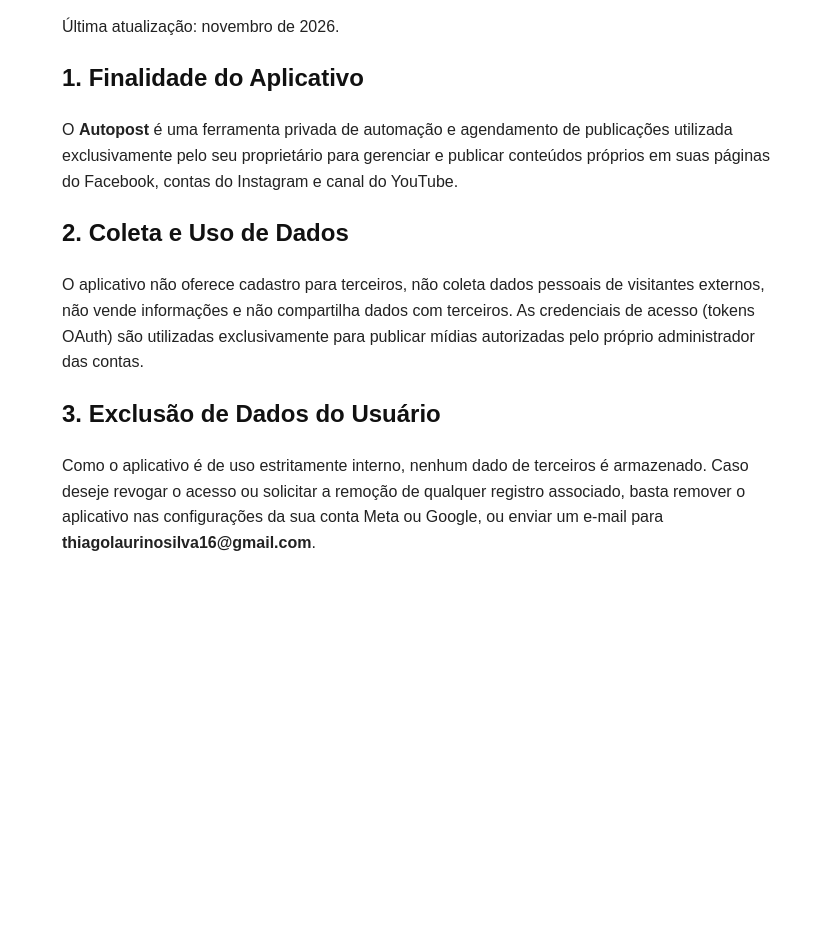
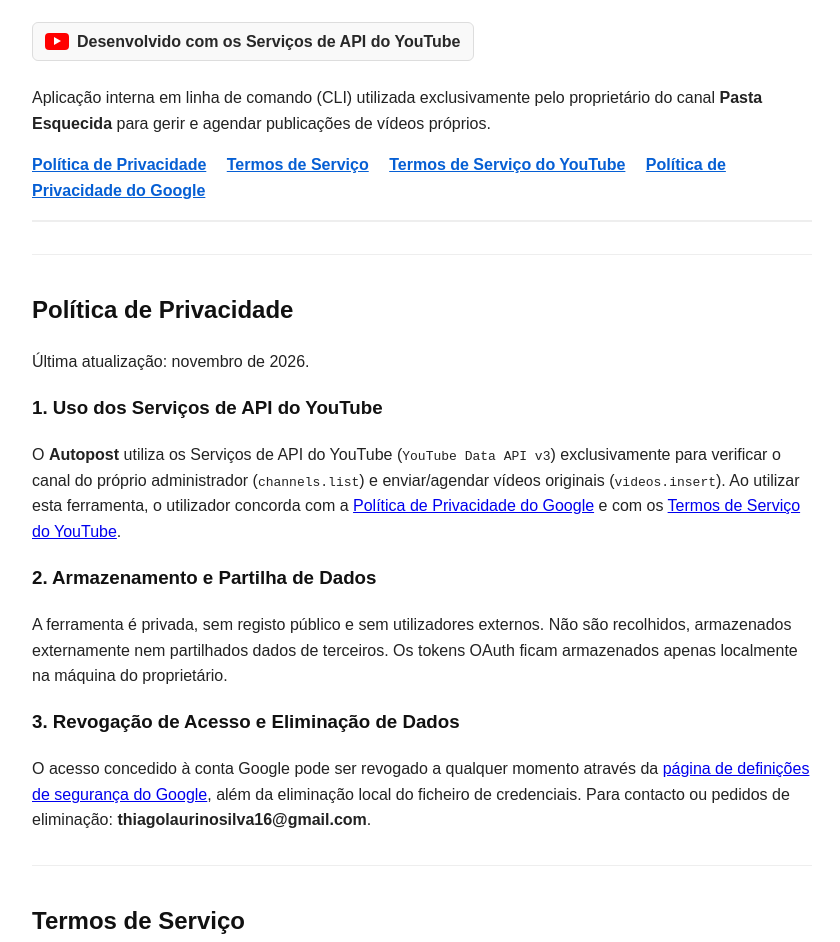
Before and after one commit to thiubino/autopost-privacidade, a plain HTML site: page index.html in a window 1280 px wide. Shown: the part 99-1041 px from the top of the page, without its empty margins (218-1058 px from the left). Before the commit the page ends 800 px from the top, so only its background shows below. Drawn offline with Linux system fonts and the light colour scheme.

Commit message:
Update index.html for improved content and structure

```diff
--- a/index.html
+++ b/index.html
@@ -1,25 +1,49 @@
 <!DOCTYPE html>
-<html lang="pt-BR">
+<html lang="pt">
 <head>
   <meta charset="UTF-8">
   <meta name="viewport" content="width=device-width, initial-scale=1.0">
-  <title>Política de Privacidade - Autopost</title>
+  <title>Autopost — Página Inicial, Política de Privacidade e Termos de Serviço</title>
   <style>
-    body { font-family: Arial, sans-serif; max-width: 720px; margin: 40px auto; padding: 0 20px; line-height: 1.6; color: #222; }
-    h1, h2 { color: #111; }
+    body { font-family: Arial, sans-serif; max-width: 780px; margin: 40px auto; padding: 0 24px; line-height: 1.6; color: #222; }
+    header { border-bottom: 2px solid #eee; padding-bottom: 16px; margin-bottom: 24px; }
+    .yt-badge { display: inline-flex; align-items: center; gap: 8px; background: #f9f9f9; border: 1px solid #ddd; border-radius: 6px; padding: 6px 12px; font-weight: bold; color: #282828; margin: 8px 0; }
+    .yt-icon { display: inline-block; width: 24px; height: 17px; background: #FF0000; border-radius: 4px; position: relative; }
+    .yt-icon::after { content: ""; position: absolute; left: 9px; top: 4px; border-left: 7px solid #fff; border-top: 4.5px solid transparent; border-bottom: 4.5px solid transparent; }
+    nav a { margin-right: 16px; color: #065fd4; font-weight: bold; }
+    h1, h2, h3 { color: #111; }
+    section { margin-top: 32px; padding-top: 16px; border-top: 1px solid #eee; }
   </style>
 </head>
 <body>
-  <h1>Política de Privacidade — Autopost</h1>
-  <p>Última atualização: novembro de 2026.</p>
+  <header id="inicio">
+    <h1>Autopost — Ferramenta Interna de Agendamento</h1>
+    <div class="yt-badge"><span class="yt-icon"></span> Desenvolvido com os Serviços de API do YouTube</div>
+    <p>Aplicação interna em linha de comando (CLI) utilizada exclusivamente pelo proprietário do canal <strong>Pasta Esquecida</strong> para gerir e agendar publicações de vídeos próprios.</p>
+    <nav>
+      <a href="#privacidade">Política de Privacidade</a>
+      <a href="#termos">Termos de Serviço</a>
+      <a href="https://www.youtube.com/t/terms" target="_blank" rel="noopener">Termos de Serviço do YouTube</a>
+      <a href="https://policies.google.com/privacy" target="_blank" rel="noopener">Política de Privacidade do Google</a>
+    </nav>
+  </header>
 
-  <h2>1. Finalidade do Aplicativo</h2>
-  <p>O <strong>Autopost</strong> é uma ferramenta privada de automação e agendamento de publicações utilizada exclusivamente pelo seu proprietário para gerenciar e publicar conteúdos próprios em suas páginas do Facebook, contas do Instagram e canal do YouTube.</p>
+  <section id="privacidade">
+    <h2>Política de Privacidade</h2>
+    <p>Última atualização: novembro de 2026.</p>
+    <h3>1. Uso dos Serviços de API do YouTube</h3>
+    <p>O <strong>Autopost</strong> utiliza os Serviços de API do YouTube (<code>YouTube Data API v3</code>) exclusivamente para verificar o canal do próprio administrador (<code>channels.list</code>) e enviar/agendar vídeos originais (<code>videos.insert</code>). Ao utilizar esta ferramenta, o utilizador concorda com a <a href="https://policies.google.com/privacy" target="_blank" rel="noopener">Política de Privacidade do Google</a> e com os <a href="https://www.youtube.com/t/terms" target="_blank" rel="noopener">Termos de Serviço do YouTube</a>.</p>
+    <h3>2. Armazenamento e Partilha de Dados</h3>
+    <p>A ferramenta é privada, sem registo público e sem utilizadores externos. Não são recolhidos, armazenados externamente nem partilhados dados de terceiros. Os tokens OAuth ficam armazenados apenas localmente na máquina do proprietário.</p>
+    <h3>3. Revogação de Acesso e Eliminação de Dados</h3>
+    <p>O acesso concedido à conta Google pode ser revogado a qualquer momento através da <a href="https://myaccount.google.com/permissions" target="_blank" rel="noopener">página de definições de segurança do Google</a>, além da eliminação local do ficheiro de credenciais. Para contacto ou pedidos de eliminação: <strong>thiagolaurinosilva16@gmail.com</strong>.</p>
+  </section>
 
-  <h2>2. Coleta e Uso de Dados</h2>
-  <p>O aplicativo não oferece cadastro para terceiros, não coleta dados pessoais de visitantes externos, não vende informações e não compartilha dados com terceiros. As credenciais de acesso (tokens OAuth) são utilizadas exclusivamente para publicar mídias autorizadas pelo próprio administrador das contas.</p>
-
-  <h2>3. Exclusão de Dados do Usuário</h2>
-  <p>Como o aplicativo é de uso estritamente interno, nenhum dado de terceiros é armazenado. Caso deseje revogar o acesso ou solicitar a remoção de qualquer registro associado, basta remover o aplicativo nas configurações da sua conta Meta ou Google, ou enviar um e-mail para <strong>thiagolaurinosilva16@gmail.com</strong>.</p>
+  <section id="termos">
+    <h2>Termos de Serviço</h2>
+    <p>1. O <strong>Autopost</strong> é um software de uso estritamente interno e pessoal, não distribuído nem comercializado a terceiros.</p>
+    <p>2. A utilização dos recursos ligados ao YouTube está vinculada aos <a href="https://www.youtube.com/t/terms" target="_blank" rel="noopener">Termos de Serviço do YouTube</a>.</p>
+    <p>3. Todo o conteúdo enviado através da ferramenta é de autoria e responsabilidade exclusiva do proprietário do canal.</p>
+  </section>
 </body>
 </html>
```
